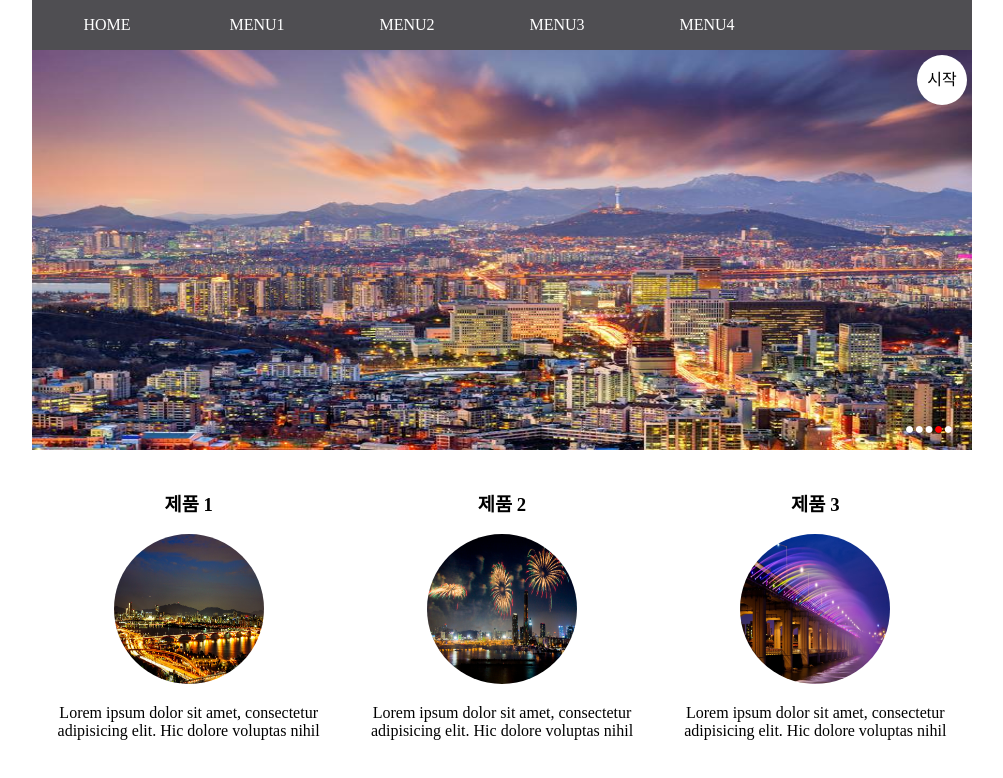
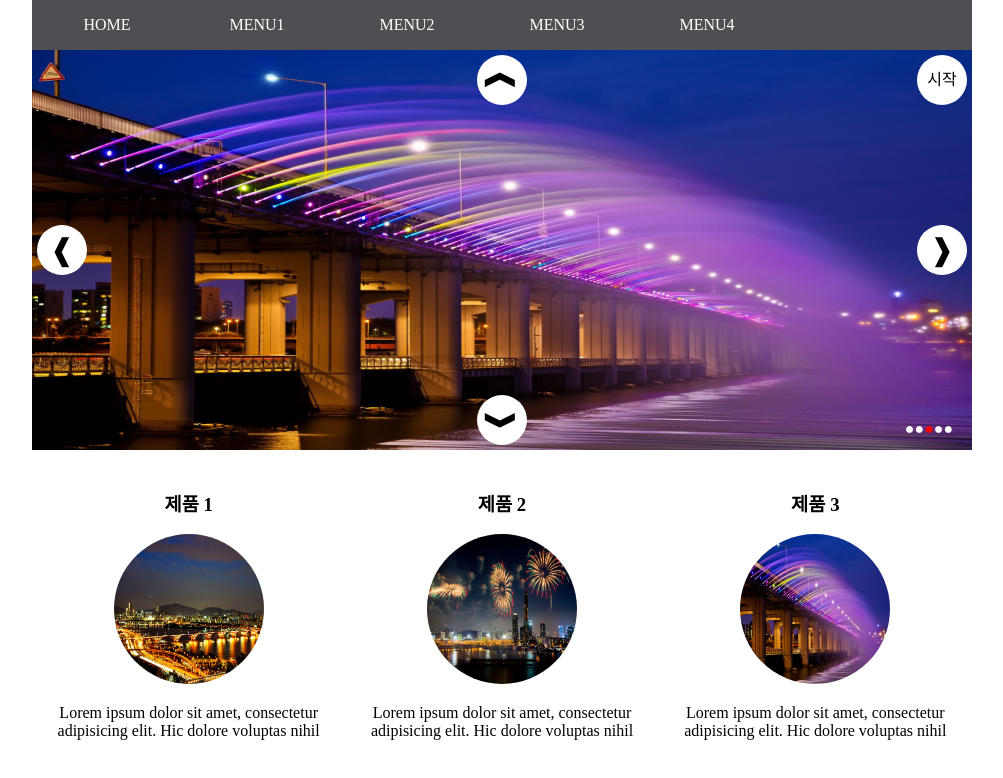
Before and after one commit to asimryu/htdocs, a plain HTML site: page index.html in a window 1280 px wide. Both pictures are taken after a click on the element "중지". Shown: the whole page, without its empty margins (138-1141 px from the left). Drawn offline with Linux system fonts and the light colour scheme.

Commit message:
left,right
left,right

```diff
--- a/css/style.css
+++ b/css/style.css
@@ -139,3 +139,37 @@ header > img:first-child {
 .pointers .active {
 	color: #f00;
 }
+
+.dir-btn {
+	width: 50px;
+	height: 50px;
+	text-align: center;
+	line-height: 50px;
+	position: absolute;
+	border-radius: 50%;
+	background-color: #fff;
+	color: #000;
+	font-size: 30px;
+	cursor: pointer;
+}
+
+.dir-left, .dir-right {
+	top: 175px;
+}
+.dir-left {
+	left: 5px;
+}
+.dir-right {
+	right: 5px;
+}
+.dir-up, .dir-down {
+	left: 445px;
+}
+.dir-up {
+	top: 5px;
+	transform: rotate(90deg);
+}
+.dir-down {
+	bottom: 5px;
+	transform: rotate(90deg);
+}
--- a/index.html
+++ b/index.html
@@ -56,6 +56,10 @@
 			<div class="slide-btns">
 				<div class="timer-btn"></div>
 				<div class="pointers"></div>
+				<div class="dir-btn dir-left" data-dir="left">&#10096;</div>
+				<div class="dir-btn dir-right" data-dir="right">&#10097;</div>
+				<div class="dir-btn dir-up" data-dir="up">&#10096;</div>
+				<div class="dir-btn dir-down" data-dir="down">&#10097;</div>
 			</div>
 		</header>
 		<div class="contents">
--- a/js/script.js
+++ b/js/script.js
@@ -9,16 +9,54 @@ $(".pointers").html(pointers);
 var pointerbtns = $(".pointers span");
 $(pointerbtns[sno]).addClass("active");
 
-$("header").on("click",function(){
-	$( slides[sno] ).animate({"left":"940px"},1000,function(){
-		$(this).css({"left":"-940px"});
+function slide(dir){
+
+	var ing = $(slides[sno]).is(":animated");
+	if( ing )	return;
+
+	dir = dir ? dir : "right";
+	var startX = 0;
+	var startY = 0;
+	var endX = 0;
+	var endY = 0;
+	var num = 0;
+
+	if( dir == "right" ) {
+		startX = -940;
+		startY = 0;
+		endX = 940;
+		endY = 0;
+		num = 1;
+	} else if( dir == "left" ) {
+		startX = 940;
+		startY = 0;
+		endX = -940;
+		endY = 0;
+		num = -1;
+	} else {
+		return;
+	}
+
+
+	$( slides[sno] ).siblings("img").css({"left":startX+"px","top":startY+"px"});
+
+	$( slides[sno] ).animate({"left":endX+"px","top":endY+"px"},1000,function(){
+		$(this).css({"left":startX+"px","top":startY+"px"});
 	});
-	sno++;
+	sno = sno + num;
 	if( sno > max ) sno = 0;
-	$( slides[sno] ).animate({"left":"0"},1000,function(){
+	if( sno < 0 ) sno = max;
+	$( slides[sno] ).animate({"left":"0","top":"0"},1000,function(){
 		$(pointerbtns).removeClass("active");
 		$(pointerbtns[sno]).addClass("active");
 	});
+}
+
+$(".dir-btn").on("click",function(){
+	var dir = $(this).attr("data-dir");
+	if( ! dir ) return;
+	stop();
+	slide(dir);
 });
 
 var timer = null; //전역(global) 변수
@@ -26,7 +64,7 @@ var timer = null; //전역(global) 변수
 function start(){
 	if( timer != null ) return;
 	timer = setInterval(function(){
-		$("header").click();
+		slide();
 	},2000);
 	$(".timer-btn").text("중지");
 }
@@ -40,7 +78,8 @@ function stop(){
 
 start();
 
-$(".timer-btn").on("click",function(){
+$(".timer-btn").on("click",function(event){
+	event.stopPropagation();
 	if( timer == null ) {
 		start();
 	} else {
```
